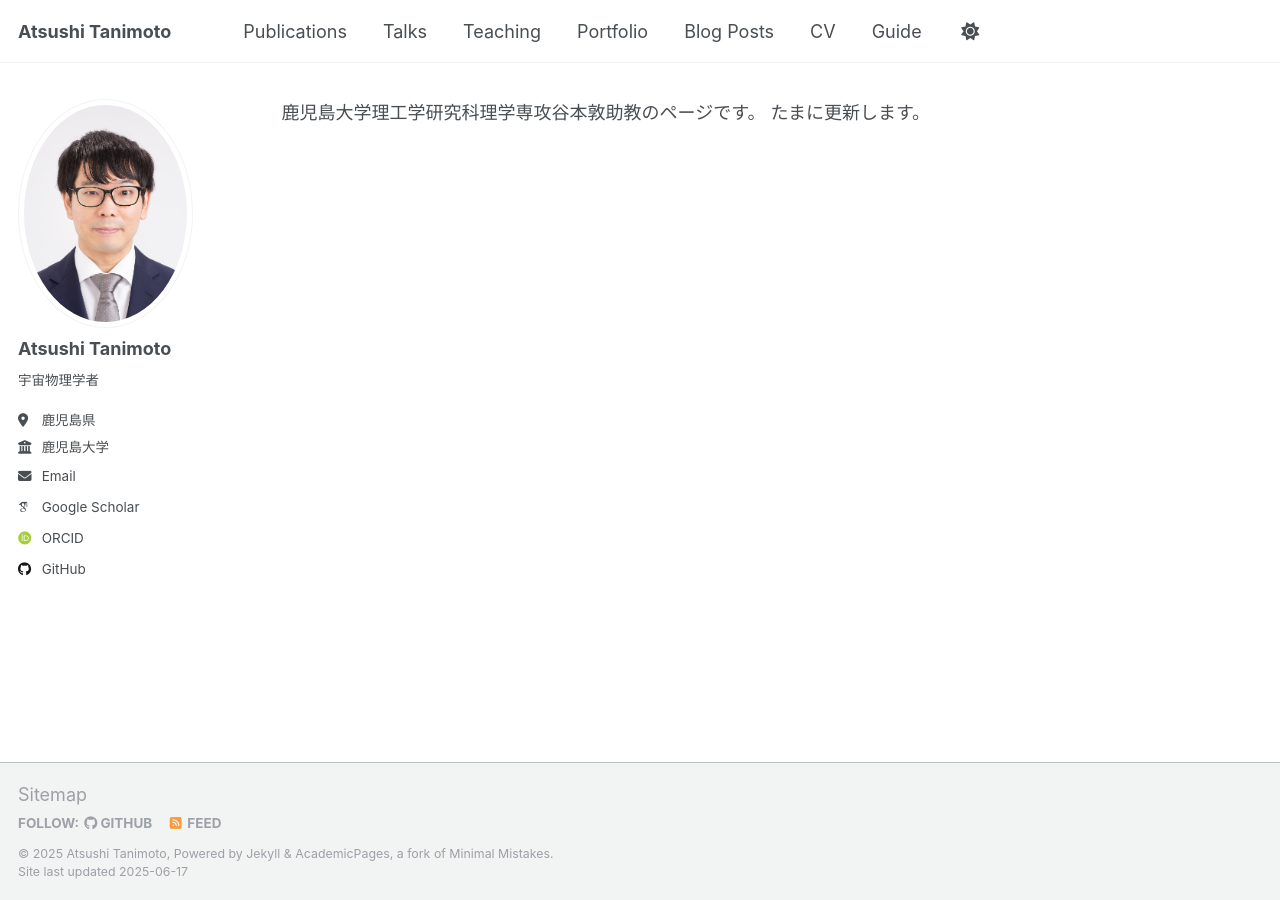
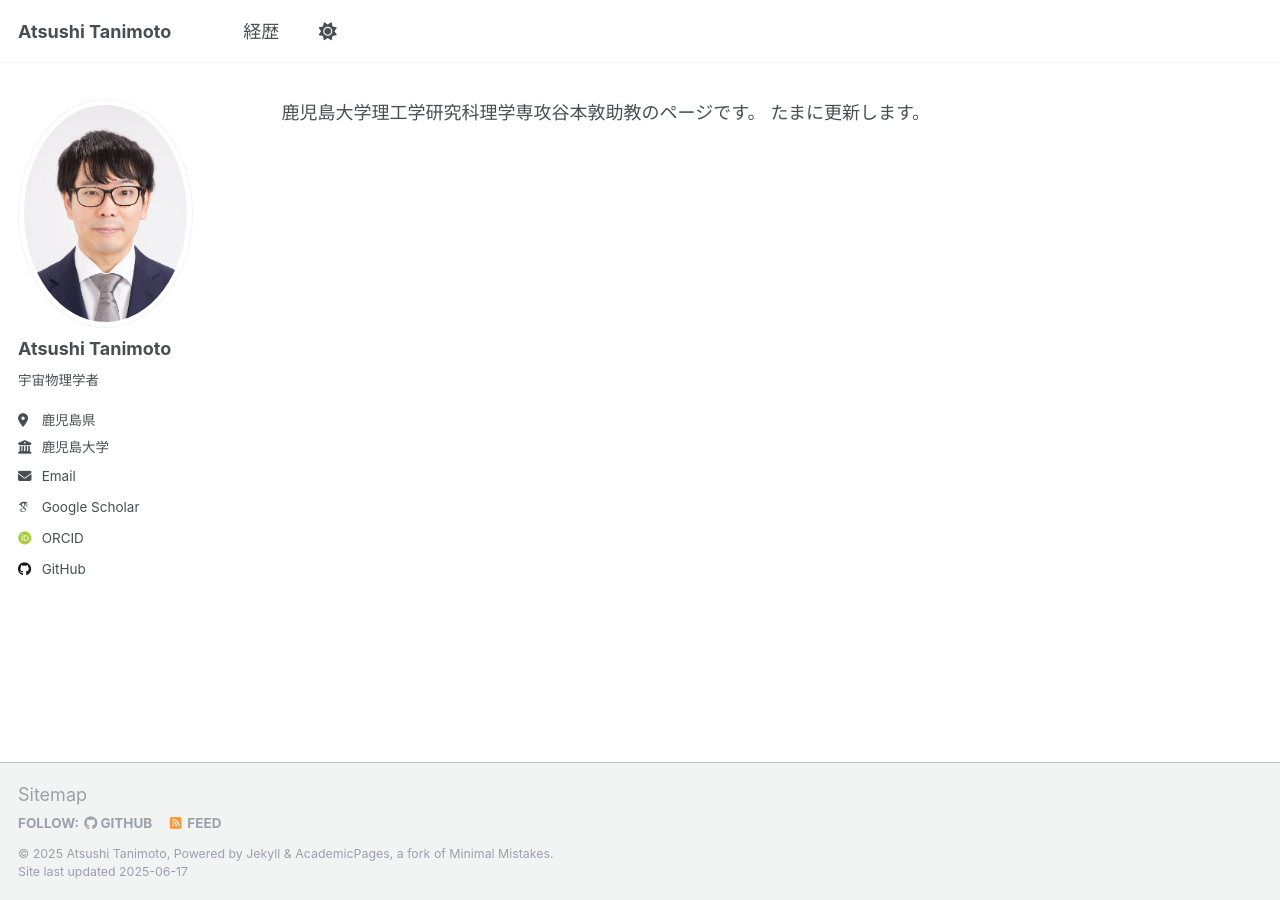
Before and after one commit to AtsushiTanimoto/atsushitanimoto.github.io, a Jekyll site: the page built from _pages/about.md, in a window 1280 px wide. Built offline with Jekyll 4.4.1, drawn with Linux system fonts in a browser that asks for light colours; some web fonts are replaced; some of the changed lines change nothing that is shown.

Commit message:
updated header

```diff
--- a/_data/navigation.yml
+++ b/_data/navigation.yml
@@ -1,33 +1,3 @@
-# The following is the order of the links in the header of the website.
-#
-# Changing the order here will adjust the order and you can also add additional
-# links. Removing a link prevents it from showing in the header, but does not
-# prevent it from being included in the site.
-#
-# NOTE that only one of the CV options should be selected, the first is for the
-#      Markdown formatted page while the second is generated using JSON.
-
 main:
-  - title: "Publications"
-    url: /publications/
-
-  - title: "Talks"
-    url: /talks/
-
-  - title: "Teaching"
-    url: /teaching/
-
-  - title: "Portfolio"
-    url: /portfolio/
-
-  - title: "Blog Posts"
-    url: /year-archive/
-
-  - title: "CV"
+  - title: "経歴"
     url: /cv/
-
-  # - title: "CV"
-  #   url: /cv-json/
-
-  - title: "Guide"
-    url: /markdown/
```
